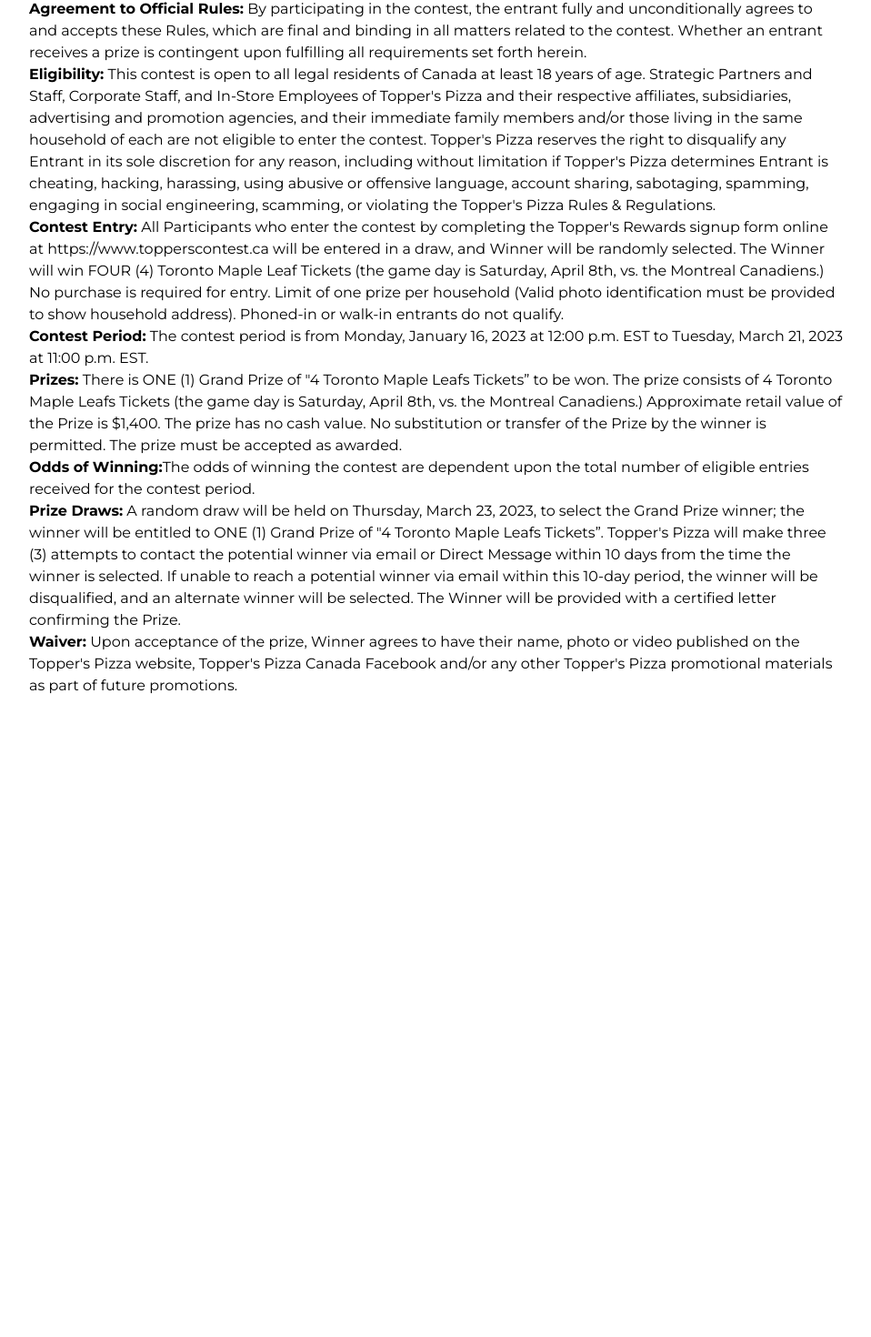
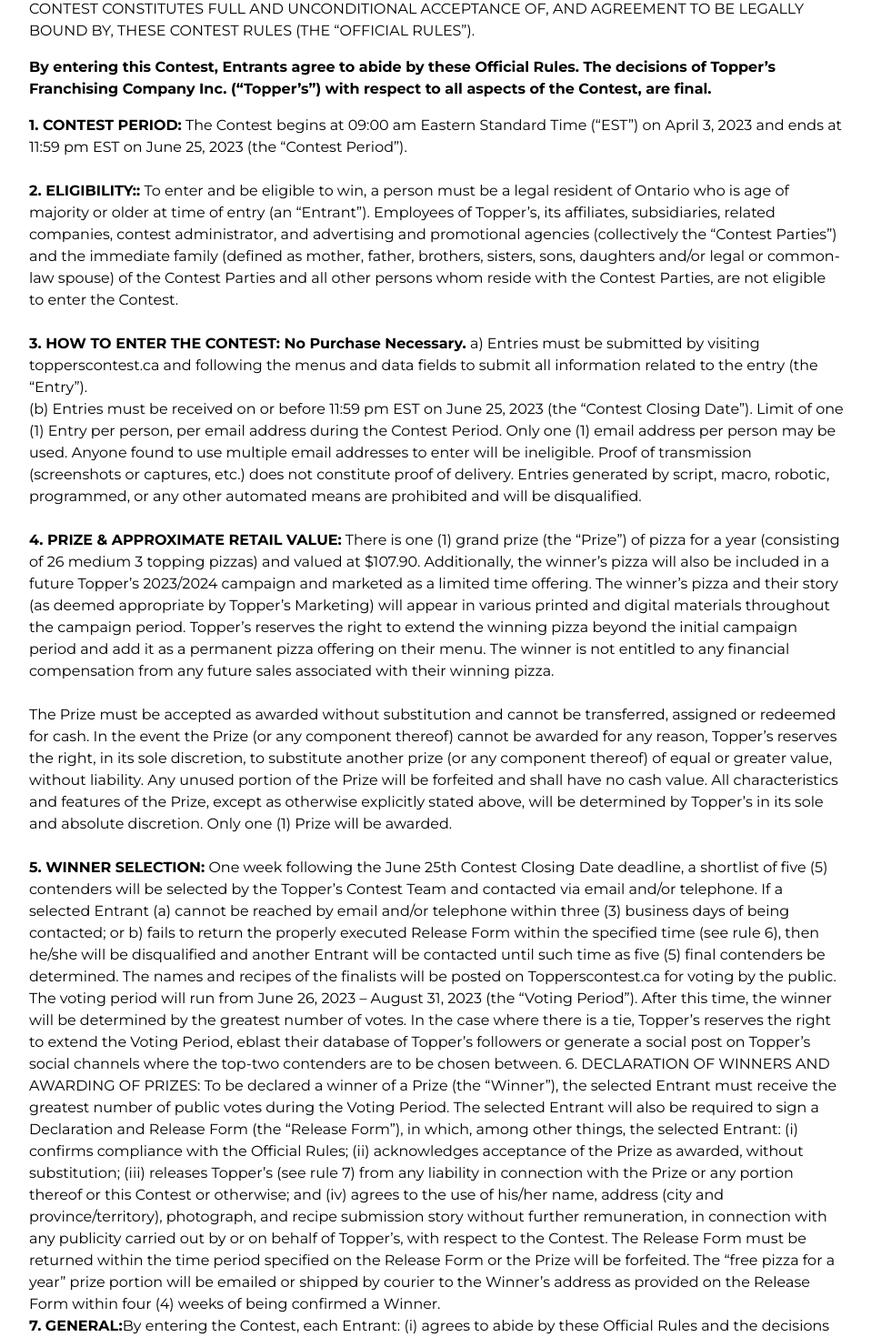
Before and after one commit to PropziGithub/pizza-contest, a React (Vite) app: page /rules in a window 1280 px wide. Shown: the part 218-1688 px from the top of the page at 91% size, without its empty margins (160-1118 px from the left). Before the commit the page ends 984 px from the top, so only its background shows below. Built offline with nearby package versions, Linux system fonts and the light colour scheme.

Commit message:
chore: push rules

```diff
--- a/src/components/Footer.jsx
+++ b/src/components/Footer.jsx
@@ -4,7 +4,7 @@
 
 const Footer = () => {
   return (
-    <section className="bg-primary-light py-2 sr-only">
+    <section className="bg-primary-light py-2 ">
       <Container>
         <div className="flex flex-col gap-y-2 md:gap-y-0 md:flex-row items-center justify-between pt-6">
           <div className="h-[46px]">
--- a/src/components/Rules.jsx
+++ b/src/components/Rules.jsx
@@ -9,84 +9,203 @@
       <div className="bg-primary-light  p-10 mb-10">
         <div className="max-w-2xl mx-auto text-center font-semibold text-[#FFFFFF]">
           <h3>
-            Rules & Regulations for Topper's Pizza Giveaway "Buy the Bacon
-            Grilled Cheese Pizza for a chance to win 4 Toronto Maple Leafs
-            Tickets. 1
+            Topper’s Pizza “Design Our Next Recipe Pizza” Contest (the
+            “Contest”) 2023 Rules & Regulations
           </h3>
         </div>
       </div>
 
       <div className=" max-w-4xl mx-auto style-p ">
-        <h2 className="font-bold">
-          Topper's Franchising Company Inc. <br /> Jan.16 - March 21, 2023
+        <p>
+          THIS CONTEST IS OPEN ONLY TO RESIDENTS OF ONTARIO AND IS GOVERNED BY
+          CANADIAN LAW AND THE LAWS OF THE PROVINCE OF ONTARIO. SEE BELOW FOR
+          FULL CONTEST DETAILS. PARTICIPATION IN THIS CONTEST CONSTITUTES FULL
+          AND UNCONDITIONAL ACCEPTANCE OF, AND AGREEMENT TO BE LEGALLY BOUND BY,
+          THESE CONTEST RULES (THE “OFFICIAL RULES”).
+        </p>
+
+        <h2 className="font-bold my-4">
+          By entering this Contest, Entrants agree to abide by these Official
+          Rules. The decisions of Topper’s Franchising Company Inc. (“Topper’s”)
+          with respect to all aspects of the Contest, are final.
         </h2>
 
         <p>
-          {" "}
-          <strong> Agreement to Official Rules:</strong> By participating in the
-          contest, the entrant fully and unconditionally agrees to and accepts
-          these Rules, which are final and binding in all matters related to the
-          contest. Whether an entrant receives a prize is contingent upon
-          fulfilling all requirements set forth herein.{" "}
+          <strong>1. CONTEST PERIOD:</strong> The Contest begins at 09:00 am
+          Eastern Standard Time (“EST”) on April 3, 2023 and ends at 11:59 pm
+          EST on June 25, 2023 (the “Contest Period”).
+        </p>
+        <br />
+
+        <p>
+          <strong>2. ELIGIBILITY::</strong> To enter and be eligible to win, a
+          person must be a legal resident of Ontario who is age of majority or
+          older at time of entry (an “Entrant”). Employees of Topper’s, its
+          affiliates, subsidiaries, related companies, contest administrator,
+          and advertising and promotional agencies (collectively the “Contest
+          Parties”) and the immediate family (defined as mother, father,
+          brothers, sisters, sons, daughters and/or legal or common-law spouse)
+          of the Contest Parties and all other persons whom reside with the
+          Contest Parties, are not eligible to enter the Contest.
+        </p>
+        <br />
+
+        <p>
+          <strong>3. HOW TO ENTER THE CONTEST: No Purchase Necessary.</strong>{" "}
+          a) Entries must be submitted by visiting topperscontest.ca and
+          following the menus and data fields to submit all information related
+          to the entry (the “Entry”).
+          <br />
+          (b) Entries must be received on or before 11:59 pm EST on June 25,
+          2023 (the “Contest Closing Date”). Limit of one (1) Entry per person,
+          per email address during the Contest Period. Only one (1) email
+          address per person may be used. Anyone found to use multiple email
+          addresses to enter will be ineligible. Proof of transmission
+          (screenshots or captures, etc.) does not constitute proof of delivery.
+          Entries generated by script, macro, robotic, programmed, or any other
+          automated means are prohibited and will be disqualified.
+        </p>
+        <br />
+        <p>
+          <strong>4. PRIZE & APPROXIMATE RETAIL VALUE:</strong> There is one (1)
+          grand prize (the “Prize”) of pizza for a year (consisting of 26 medium
+          3 topping pizzas) and valued at $107.90. Additionally, the winner’s
+          pizza will also be included in a future Topper’s 2023/2024 campaign
+          and marketed as a limited time offering. The winner’s pizza and their
+          story (as deemed appropriate by Topper’s Marketing) will appear in
+          various printed and digital materials throughout the campaign period.
+          Topper’s reserves the right to extend the winning pizza beyond the
+          initial campaign period and add it as a permanent pizza offering on
+          their menu. The winner is not entitled to any financial compensation
+          from any future sales associated with their winning pizza.
+          <br /> <br /> The Prize must be accepted as awarded without
+          substitution and cannot be transferred, assigned or redeemed for cash.
+          In the event the Prize (or any component thereof) cannot be awarded
+          for any reason, Topper’s reserves the right, in its sole discretion,
+          to substitute another prize (or any component thereof) of equal or
+          greater value, without liability. Any unused portion of the Prize will
+          be forfeited and shall have no cash value. All characteristics and
+          features of the Prize, except as otherwise explicitly stated above,
+          will be determined by Topper’s in its sole and absolute discretion.
+          Only one (1) Prize will be awarded.
+        </p>
+        <br />
+        <p>
+          <strong>5. WINNER SELECTION:</strong> One week following the June 25th
+          Contest Closing Date deadline, a shortlist of five (5) contenders will
+          be selected by the Topper’s Contest Team and contacted via email
+          and/or telephone. If a selected Entrant (a) cannot be reached by email
+          and/or telephone within three (3) business days of being contacted; or
+          b) fails to return the properly executed Release Form within the
+          specified time (see rule 6), then he/she will be disqualified and
+          another Entrant will be contacted until such time as five (5) final
+          contenders be determined. The names and recipes of the finalists will
+          be posted on Topperscontest.ca for voting by the public. The voting
+          period will run from June 26, 2023 – August 31, 2023 (the “Voting
+          Period”). After this time, the winner will be determined by the
+          greatest number of votes. In the case where there is a tie, Topper’s
+          reserves the right to extend the Voting Period, eblast their database
+          of Topper’s followers or generate a social post on Topper’s social
+          channels where the top-two contenders are to be chosen between. 6.
+          DECLARATION OF WINNERS AND AWARDING OF PRIZES: To be declared a winner
+          of a Prize (the “Winner”), the selected Entrant must receive the
+          greatest number of public votes during the Voting Period. The selected
+          Entrant will also be required to sign a Declaration and Release Form
+          (the “Release Form”), in which, among other things, the selected
+          Entrant: (i) confirms compliance with the Official Rules; (ii)
+          acknowledges acceptance of the Prize as awarded, without substitution;
+          (iii) releases Topper’s (see rule 7) from any liability in connection
+          with the Prize or any portion thereof or this Contest or otherwise;
+          and (iv) agrees to the use of his/her name, address (city and
+          province/territory), photograph, and recipe submission story without
+          further remuneration, in connection with any publicity carried out by
+          or on behalf of Topper’s, with respect to the Contest. The Release
+          Form must be returned within the time period specified on the Release
+          Form or the Prize will be forfeited. The “free pizza for a year” prize
+          portion will be emailed or shipped by courier to the Winner’s address
+          as provided on the Release Form within four (4) weeks of being
+          confirmed a Winner.
         </p>
         <p>
-          <strong>Eligibility:</strong> This contest is open to all legal
-          residents of Canada at least 18 years of age. Strategic Partners and
-          Staff, Corporate Staff, and In-Store Employees of Topper's Pizza and
-          their respective affiliates, subsidiaries, advertising and promotion
-          agencies, and their immediate family members and/or those living in
-          the same household of each are not eligible to enter the contest.
-          Topper's Pizza reserves the right to disqualify any Entrant in its
-          sole discretion for any reason, including without limitation if
-          Topper's Pizza determines Entrant is cheating, hacking, harassing,
-          using abusive or offensive language, account sharing, sabotaging,
-          spamming, engaging in social engineering, scamming, or violating the
-          Topper's Pizza Rules & Regulations.
-        </p>
-        <p>
-          <strong>Contest Entry:</strong> All Participants who enter the contest
-          by completing the Topper's Rewards signup form online at
-          https://www.topperscontest.ca will be entered in a draw, and Winner
-          will be randomly selected. The Winner will win FOUR (4) Toronto Maple
-          Leaf Tickets (the game day is Saturday, April 8th, vs. the Montreal
-          Canadiens.) No purchase is required for entry. Limit of one prize per
-          household (Valid photo identification must be provided to show
-          household address). Phoned-in or walk-in entrants do not qualify.
-        </p>
-        <p>
-          <strong>Contest Period:</strong> The contest period is from Monday,
-          January 16, 2023 at 12:00 p.m. EST to Tuesday, March 21, 2023 at 11:00
-          p.m. EST.
-        </p>
-        <p>
-          <strong>Prizes:</strong> There is ONE (1) Grand Prize of "4 Toronto
-          Maple Leafs Tickets” to be won. The prize consists of 4 Toronto Maple
-          Leafs Tickets (the game day is Saturday, April 8th, vs. the Montreal
-          Canadiens.) Approximate retail value of the Prize is $1,400. The prize
-          has no cash value. No substitution or transfer of the Prize by the
-          winner is permitted. The prize must be accepted as awarded.
-        </p>
-        <p>
-          <strong>Odds of Winning:</strong>The odds of winning the contest are
-          dependent upon the total number of eligible entries received for the
-          contest period.
-        </p>
-        <p>
-          <strong>Prize Draws:</strong> A random draw will be held on Thursday,
-          March 23, 2023, to select the Grand Prize winner; the winner will be
-          entitled to ONE (1) Grand Prize of "4 Toronto Maple Leafs Tickets”.
-          Topper's Pizza will make three (3) attempts to contact the potential
-          winner via email or Direct Message within 10 days from the time the
-          winner is selected. If unable to reach a potential winner via email
-          within this 10-day period, the winner will be disqualified, and an
-          alternate winner will be selected. The Winner will be provided with a
-          certified letter confirming the Prize.
-        </p>
-        <p>
-          <strong>Waiver:</strong> Upon acceptance of the prize, Winner agrees
-          to have their name, photo or video published on the Topper's Pizza
-          website, Topper's Pizza Canada Facebook and/or any other Topper's
-          Pizza promotional materials as part of future promotions.
+          <strong>7. GENERAL:</strong>By entering the Contest, each Entrant: (i)
+          agrees to abide by these Official Rules and the decisions of Topper’s
+          with respect to all aspects of the Contest, which are final; (ii)
+          grants to Topper’s, in perpetuity, a non-exclusive license to publish,
+          display, reproduce, modify, edit or otherwise use his/her Entry, in
+          whole or in part, for advertising or promoting the Contest or for any
+          other reason; (iii) waives all moral rights in and to his/her Entry in
+          favour of Topper’s; (iv) agrees to release and hold harmless Topper’s
+          and each of their respective agents, employees, directors, successors,
+          and assigns (collectively, the “Released Parties”) from and against
+          any and all claims based on publicity rights, defamation, invasion of
+          privacy, copyright infringement, trade-mark infringement or any other
+          intellectual property related cause of action and (v) releases
+          Topper’s from any and all liability in connection with this Contest
+          and his/her participation in this Contest to the full extent permitted
+          by law.
+          <br /> <br />
+          All Entries become the permanent property of Topper’s upon receipt and
+          none will be returned. No correspondence will be entered into except
+          with the selected Entrants. The Contest is subject to all applicable
+          federal, provincial and municipal laws.
+          <br /> <br />
+          Topper’s accepts no responsibility for loss, damage or claims caused
+          by or resulting from the Contest or a Prize or for any other reason.
+          By entering and/or accepting a Prize, each Entrant consents to the use
+          of his/her name, address (city), photograph and recipe submission
+          story, without further notice or remuneration, in connection with any
+          publicity carried out by or on behalf of Topper’s with respect to the
+          Contest.
+          <br /> <br />
+          Topper’s will not be responsible for late, lost, illegible,
+          incomplete, falsified or destroyed entries and all such entries are
+          void. Entries that have been falsified, tampered with or altered are
+          void. Topper’s will not be liable for any failure of the Contest
+          Website or any Social Media Entry Form, does not assume any
+          responsibility for incorrect or inaccurate capture of Entry
+          information, technical malfunctions, human or technical error,
+          printing errors, lost, delayed or garbled data or transmissions,
+          omission, interruption, deletion, defect or failures of any telephone
+          or computer lines or networks, computer equipment, software or any
+          combination thereof. The use of an invalid email address will
+          disqualify the Entry. Users spamming the same email address will
+          disqualify the Entry. In the event of a dispute, a selected Entrant
+          may be required to provide proof that he/she is the authorized account
+          holder of the email address associated with the selected Entry.
+          “Authorized account holder” is defined as the person who is assigned
+          an email address by an internet provider, online service provider, or
+          other organization (e.g. business, educational institute, etc.) that
+          is responsible for assigning email addresses for the domain associated
+          with the submitted email address. The sole determinant of the time for
+          the purposes of a valid Entry in this Contest will be the Contest
+          server machine(s). In the event it is determined that an Entrant has
+          entered in a fashion not sanctioned by these Official Rules and/or has
+          submitted more than the number of Entries permitted by these Official
+          Rules, only the first Entry submitted by the Entrant will be eligible.
+          All subsequent Entries submitted by the Entrant will be disqualified.
+          <br /> <br />
+          Topper’s reserves the right to terminate or suspend this Contest or to
+          amend the Official Rules at any time and in any way, without prior
+          notice. Without limiting the foregoing, if, for any reason, the
+          Contest is not capable of running as originally planned, Topper’s
+          reserves the right to cancel the Contest and conduct a draw from all
+          previously received eligible Entries. Topper’s shall not be held
+          responsible for any problems, errors or negligence that may arise or
+          occur in connection with the Contest.
+          <br /> <br />
+          All intellectual property associated with the Contest, including but
+          not limited to trademarks, trade names, logos, designs, promotional
+          materials, web pages, source code, drawings, illustrations, slogans
+          and representations is owned by Topper’s and/or their affiliates. All
+          rights are reserved. Unauthorized copying or use of any copyrighted
+          material or intellectual property without the express written consent
+          of its owner is strictly prohibited.
+          <br /> <br />
+          In the event of any discrepancy or inconsistency between these
+          Official Rules and disclosures or other statements contained in any
+          materials related to this Contest, including, but not limited to point
+          of sale, print or online advertising, these Official Rules shall
+          prevail, govern and control to the fullest extent permitted by law.
         </p>
       </div>
     </section>
```
Also changed, not shown: 1 other file (tests, documents, lock files or other folders).
